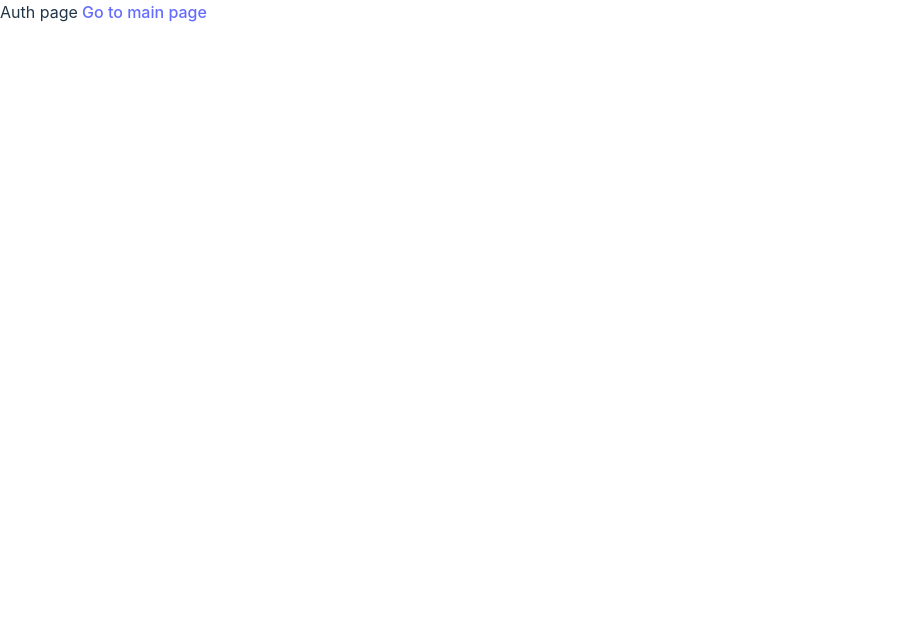
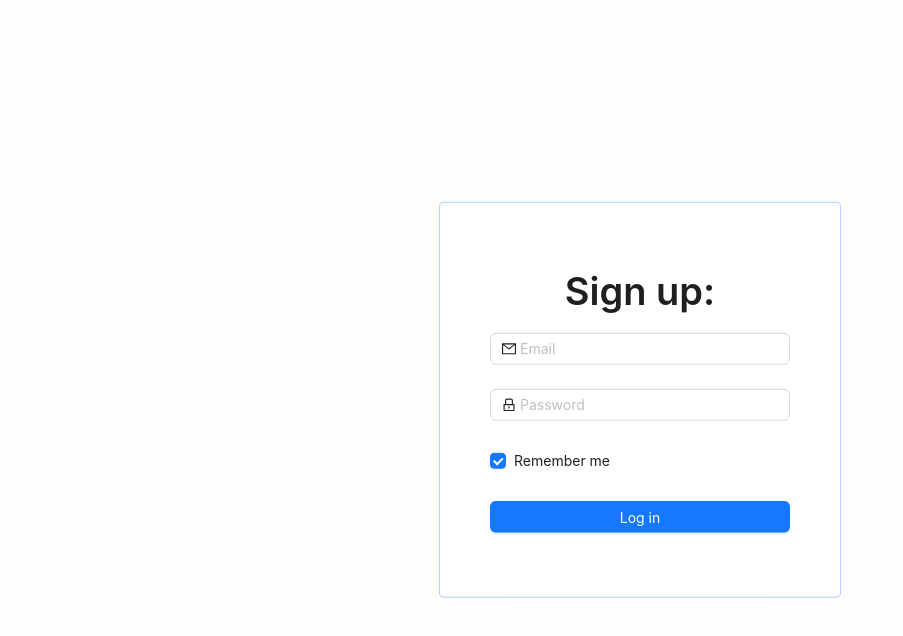
Before and after one commit to Igor-Polischuk/weather-forecast-app, a React (Vite) app in the folder client/: page /auth in a window 1280 px wide. Shown: the top 636 px of the page, without its empty margins (0-903 px from the left). Built offline with nearby package versions, Linux system fonts and the light colour scheme.

Commit message:
implemented auth page

```diff
--- a/client/package.json
+++ b/client/package.json
@@ -10,6 +10,8 @@
     "preview": "vite preview"
   },
   "dependencies": {
+    "@ant-design/icons": "^5.1.4",
+    "antd": "^5.6.3",
     "react": "^18.2.0",
     "react-dom": "^18.2.0",
     "react-router-dom": "^6.4.3"
--- a/client/src/App.tsx
+++ b/client/src/App.tsx
@@ -6,12 +6,10 @@ import "./App.scss";
 
 function App() {
   return (
-    <div className="app">
-      <Routes>
-        <Route path="/" element={<MainPage />} />
-        <Route path="/auth" element={<AuthPage />} />
-      </Routes>
-    </div>
+    <Routes>
+      <Route path="/" element={<MainPage />} />
+      <Route path="/auth" element={<AuthPage />} />
+    </Routes>
   );
 }
 
--- a/client/src/index.scss
+++ b/client/src/index.scss
@@ -26,6 +26,7 @@ body {
   min-width: 320px;
   width: 100%;
   min-height: 100vh;
+  background-color: #fffcfc
 }
 
 h1 {
@@ -68,3 +69,7 @@ button:focus-visible {
     background-color: #f9f9f9;
   }
 }
+
+#root {
+  width: 100%;
+}
--- a/client/src/pages/AuthPage/AuthPage.tsx
+++ b/client/src/pages/AuthPage/AuthPage.tsx
@@ -1,10 +1,57 @@
-import { Link } from "react-router-dom";
+import React from "react";
+import { LockOutlined, MailOutlined } from "@ant-design/icons";
+import { Button, Checkbox, Form, Input, Row, Typography } from "antd";
 
-export const AuthPage = () => {
+import styles from "./auth-page.module.scss";
+
+export const AuthPage: React.FC = () => {
+  const onFinish = (values: any) => {
+    console.log("Received values of form: ", values);
+  };
+
+  const { Title } = Typography;
+
   return (
-    <div>
-      Auth page
-      <Link to="/"> Go to main page</Link>
+    <div className={styles["auth-container"]}>
+      <Title>Sign up:</Title>
+      <Form
+        name="normal_login"
+        className={styles["login-form"]}
+        initialValues={{ remember: true }}
+        onFinish={onFinish}
+      >
+        <Form.Item
+          name="email"
+          rules={[{ required: true, message: "Please input your email!" }]}
+        >
+          <Input prefix={<MailOutlined />} placeholder="Email" />
+        </Form.Item>
+        <Form.Item
+          name="password"
+          rules={[{ required: true, message: "Please input your Password!" }]}
+        >
+          <Input
+            prefix={<LockOutlined />}
+            type="password"
+            placeholder="Password"
+          />
+        </Form.Item>
+        <Form.Item>
+          <Form.Item name="remember" valuePropName="checked" noStyle>
+            <Checkbox>Remember me</Checkbox>
+          </Form.Item>
+        </Form.Item>
+
+        <Form.Item>
+          <Button
+            type="primary"
+            htmlType="submit"
+            className={styles["login-form-button"]}
+          >
+            Log in
+          </Button>
+        </Form.Item>
+      </Form>
     </div>
   );
 };
--- /dev/null
+++ b/client/src/pages/AuthPage/auth-page.module.scss
@@ -0,0 +1,32 @@
+.auth-container {
+    max-width: 400px;
+    width: 100%;
+    padding: 40px 0;
+    position: absolute;
+    top: 50%;
+    left: 50%;
+    transform: translate(-50%, -50%);
+    border: 1px solid #1677ff57;
+    border-radius: 5px;
+    display: flex;
+    flex-direction: column;
+    align-items: center;
+    background-color: #fff;
+}
+
+.login-form {
+    max-width: 300px;
+    width: 100%;
+}
+
+.login-form-forgot {
+    float: right;
+}
+
+.ant-col-rtl .login-form-forgot {
+    float: left;
+}
+
+.login-form-button {
+    width: 100%;
+}
```
Also changed, not shown: 1 other file (tests, documents, lock files or other folders).
